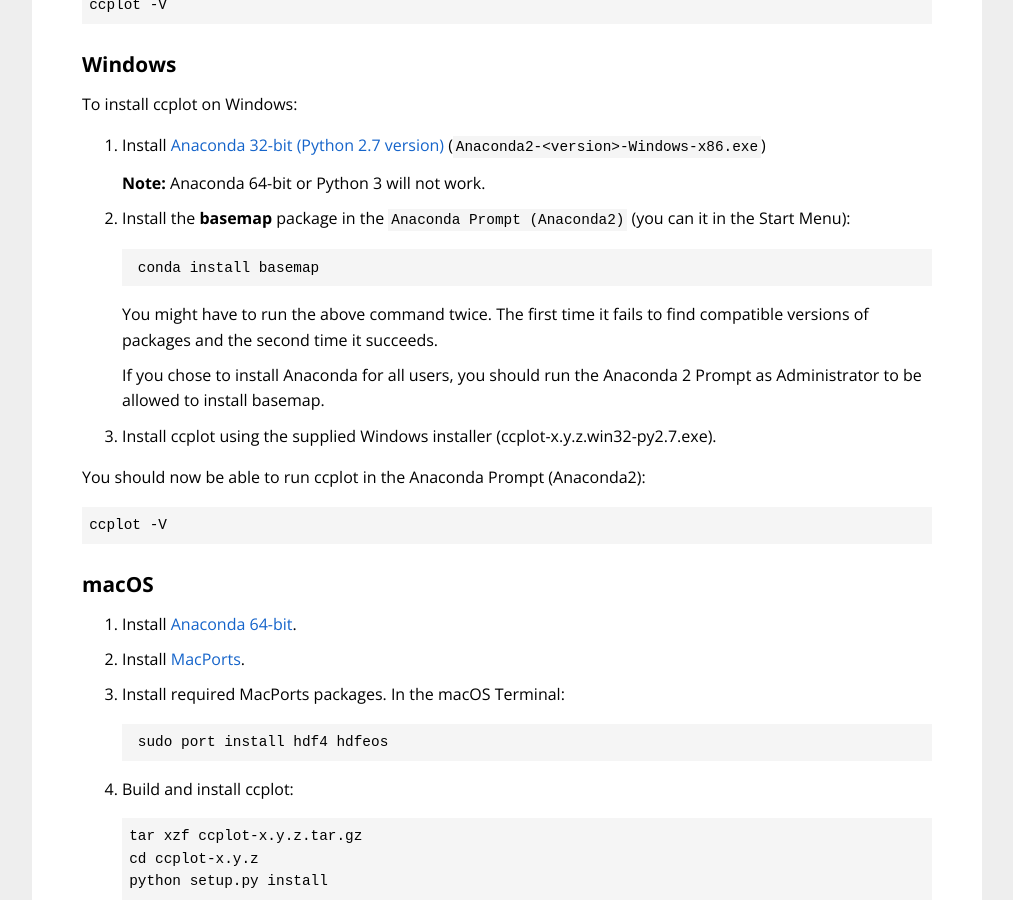
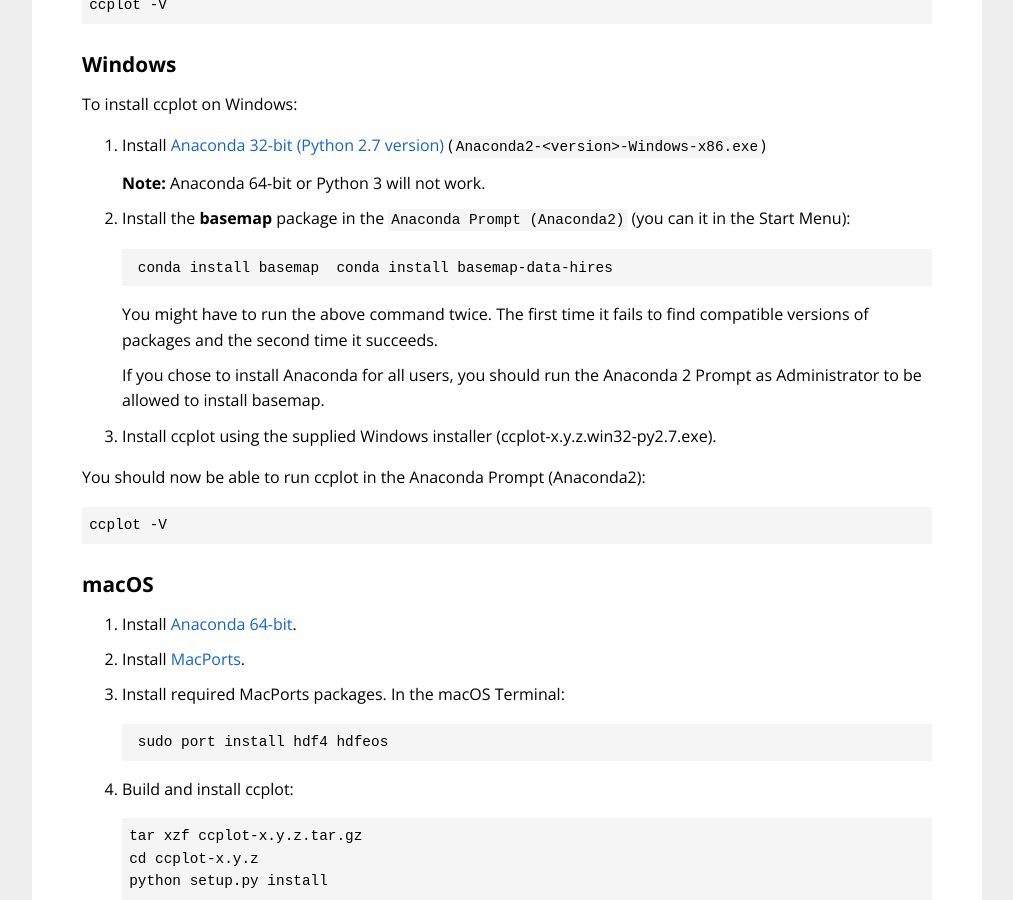
Before and after one commit to peterkuma/ccplot, a Jekyll site: the page built from download/index.md, in a window 1280 px wide and 900 px high, scrolled down 2199 px. Shown: the whole window, without its empty margins (133-1146 px from the left). Built offline with Jekyll 4.4.1, drawn with Linux system fonts in a browser that asks for light colours.

Commit message:
Windows installation - basemap-data-hires

```diff
--- a/download/index.md
+++ b/download/index.md
@@ -226,6 +226,7 @@
 it in the Start Menu):
 
         conda install basemap
+	conda install basemap-data-hires
 
     You might have to run the above command twice. The first time it fails
     to find compatible versions of packages and the second time it succeeds.
```
